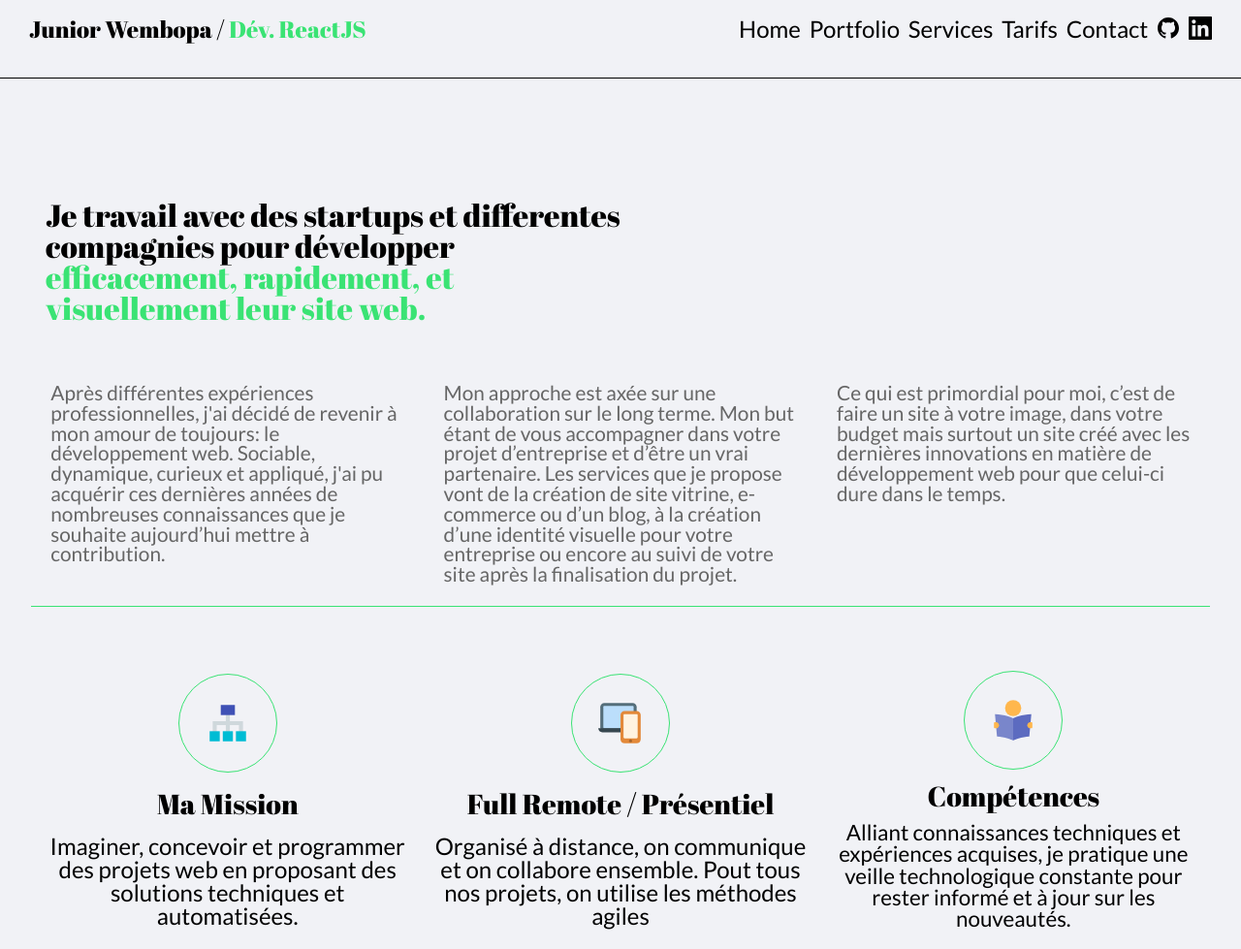
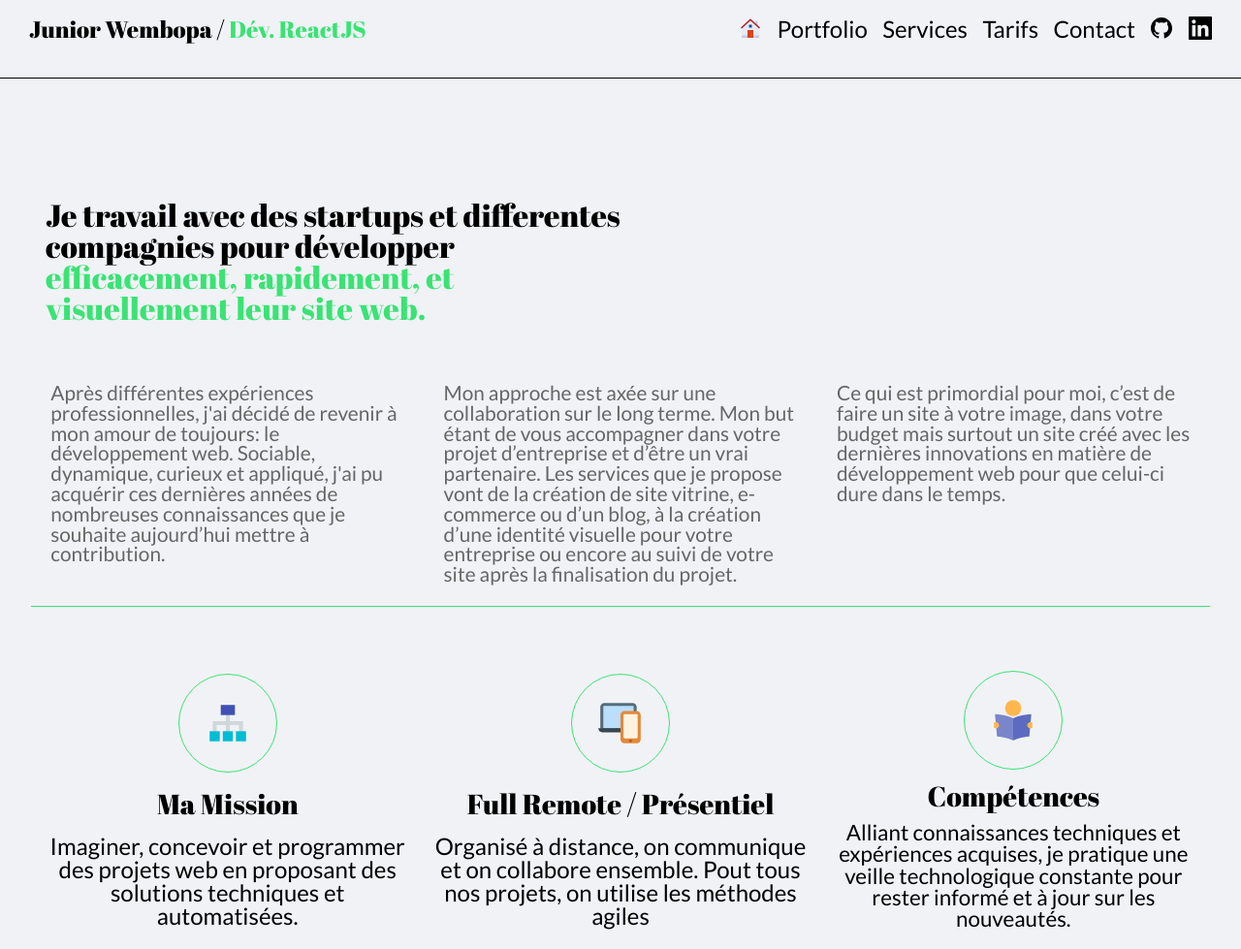
Before and after one commit to JuniorWMB/Dev-portfolio-junior, a Gatsby site: page / in a window 1280 px wide. Shown: the top 979 px of the page at 97% size. Built offline with nearby package versions, Linux system fonts and the light colour scheme; Gatsby itself is replaced by a stand-in of ours.

Commit message:
add home icon

```diff
--- a/src/components/Header.js
+++ b/src/components/Header.js
@@ -2,6 +2,7 @@ import React from "react"
 import { Link } from "gatsby"
 import { GrLinkedin } from "react-icons/gr"
 import { GrGithub } from "react-icons/gr"
+import { FcHome } from "react-icons/fc"
 
 import "./header.css"
 
@@ -17,7 +18,7 @@ const Header = () => {
         </div>
         <ul className="headernav__right">
           <Link to="/" className="Link">
-            Home
+            <FcHome />
           </Link>
           <Link to="/portfolio/" className="Link">
             Portfolio
```
